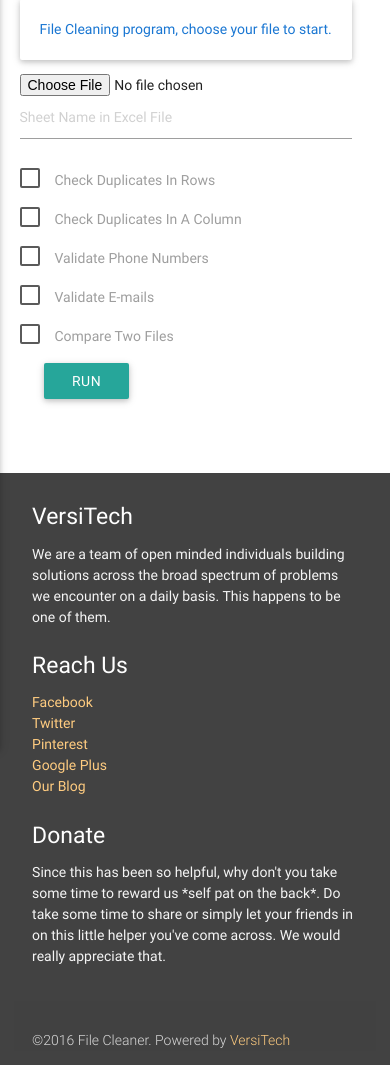
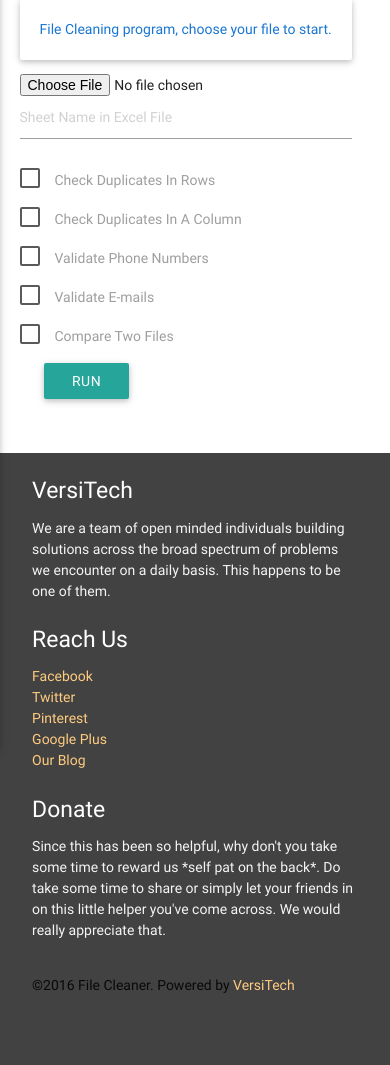
Before and after one commit to thechristian/filecleaner, a Flask app: page / in a window 390 px wide. Shown: the part 155-1220 px from the top of the page. After the commit the page ends 1148 px from the top, so only its background shows below. Run offline with Flask 2, Linux system fonts and the light colour scheme.

Commit message:
stick the footer to the bottom on large screens with media query to position footer relative on screens width < 600px

```diff
--- a/static/css/style.css
+++ b/static/css/style.css
@@ -11,11 +11,22 @@
 	padding-top:4rem;
 }
 
-footer {
-  position:;
+#body, #footer{
+  display: block;
+}
+
+#footer {
+  position: absolute;
   right: 0;
   bottom: 0;
   left: 0;
   padding: 1rem;
   background-color: #efefef;
 }
+
+
+@media (max-width: 600px) {
+  #footer {
+    position: relative;
+  }
+}
--- a/templates/footer.html
+++ b/templates/footer.html
@@ -1,4 +1,4 @@
-<footer class="page-footer grey darken-3">
+<div id="footer" class="page-footer grey darken-3">
 	<div class="container">
 	  <div class="row">
 	    <div class="col l4 s12">
@@ -32,4 +32,4 @@
 	  	<p>&copy;2016 File Cleaner. Powered by <a class="orange-text text-lighten-3" target = "_blank" href= "http://versified.xyz/home">VersiTech</a> </p>
 	  </div>
 	</div>
-</footer>
+</div>
```
